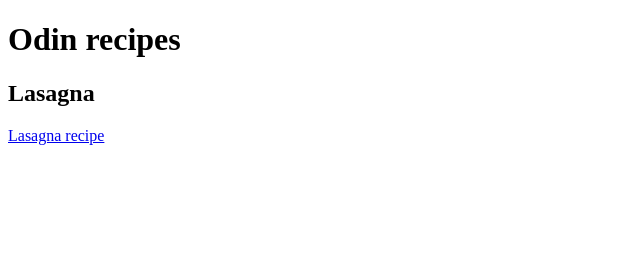
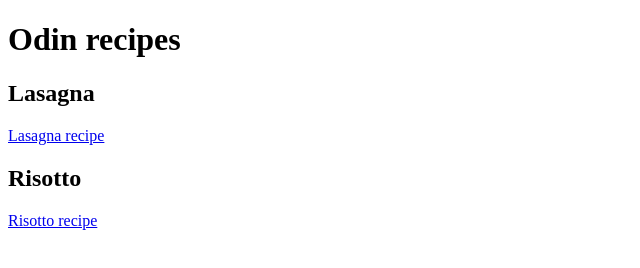
Before and after one commit to AzoJinbe/odin-recipes, a plain HTML site: page index.html in a window 1280 px wide. Shown: the whole page, without its empty margins (0-640 px from the left). Drawn offline with Linux system fonts and the light colour scheme.

Commit message:
Added risotto.html to index.html
Everything is working

```diff
--- a/index.html
+++ b/index.html
@@ -11,5 +11,8 @@
 
   <p><a href="./recipes/lasagna.html">Lasagna recipe</a></p>
 
+  <h2>Risotto</h2>
+  <p><a href="./recipes/risotto.html">Risotto recipe</a><p>
+
 </body>
 </html>
```
Also changed, not shown: recipes/risotto.html (added).
